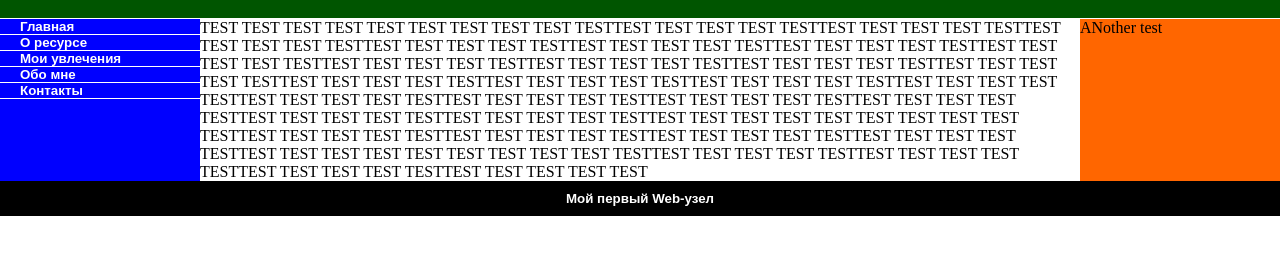
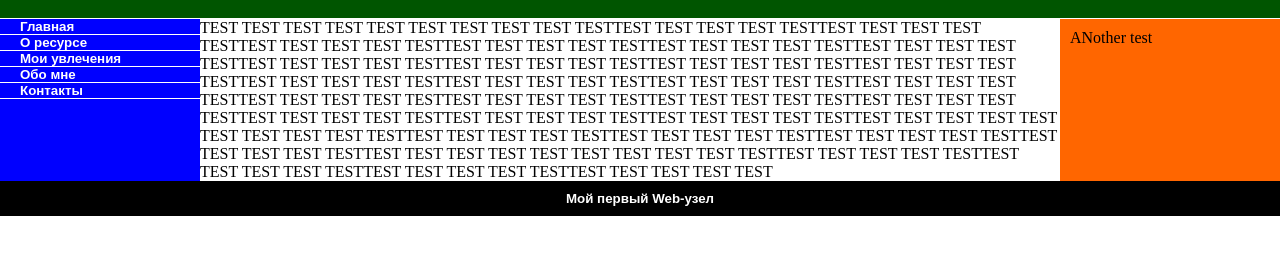
Before and after one commit to From-Russia-With-Love-Chivalry-Server/Server, a plain HTML site: page index.html in a window 1280 px wide. Shown: the part 40-294 px from the top of the page. Drawn offline with Linux system fonts and the light colour scheme.

Commit message:
Update index.html

```diff
--- a/index.html
+++ b/index.html
@@ -109,7 +109,7 @@
 				<td>TEST	TEST	TEST	TEST	TEST TEST	TEST	TEST	TEST	TESTTEST	TEST	TEST	TEST	TESTTEST	TEST	TEST	TEST	TESTTEST	TEST	TEST	TEST	TESTTEST	TEST	TEST	TEST	TESTTEST	TEST	TEST	TEST	TESTTEST	TEST	TEST	TEST	TESTTEST	TEST	TEST	TEST	TESTTEST	TEST	TEST	TEST	TESTTEST	TEST	TEST	TEST	TESTTEST	TEST	TEST	TEST	TESTTEST	TEST	TEST	TEST	TESTTEST	TEST	TEST	TEST	TESTTEST	TEST	TEST	TEST	TESTTEST	TEST	TEST	TEST	TESTTEST	TEST	TEST	TEST	TESTTEST	TEST	TEST	TEST	TESTTEST	TEST	TEST	TEST	TESTTEST	TEST	TEST	TEST	TESTTEST	TEST	TEST	TEST	TESTTEST	TEST	TEST	TEST	TESTTEST	TEST	TEST	TEST	TESTTEST	TEST	TEST	TEST	TEST
 TEST	TEST	TEST	TEST	TESTTEST	TEST	TEST	TEST	TESTTEST	TEST	TEST	TEST	TESTTEST	TEST	TEST	TEST	TESTTEST	TEST	TEST	TEST	TESTTEST	TEST	TEST	TEST	TEST
 TEST	TEST	TEST	TEST	TESTTEST	TEST	TEST	TEST	TESTTEST	TEST	TEST	TEST	TESTTEST	TEST	TEST	TEST	TESTTEST	TEST	TEST	TEST	TEST</td>
-			     	<td width="200px" bgcolor="#FF6600" valign="top">ANother test</td>
+			     	<td width="200px" bgcolor="#FF6600" valign="top" style="padding: 10px">ANother test</td>
 			</tr>
 			</table></td>
 		</td>
```
